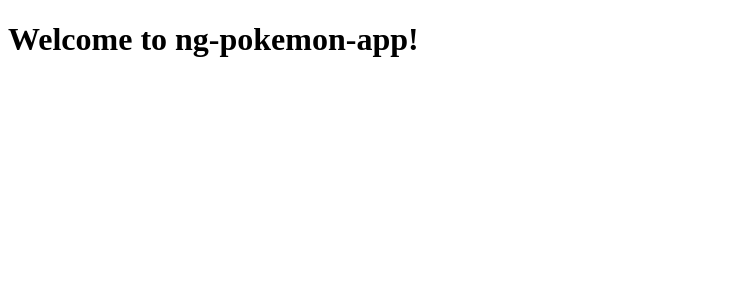
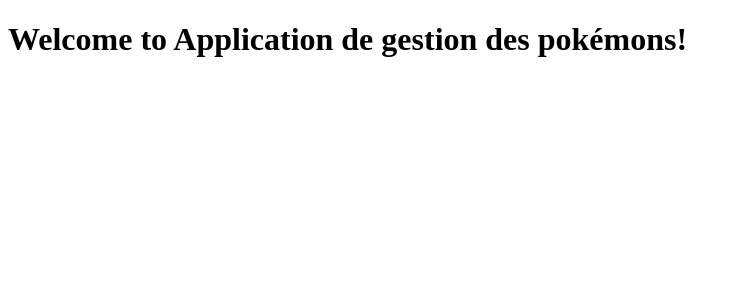
Before and after one commit to HamedDiaby-ausy/ng-pokemon-app, an Angular app: page / in a window 1280 px wide. Shown: the top 300 px of the page, without its empty margins (0-740 px from the left). Built offline with nearby package versions, Linux system fonts and the light colour scheme.

Commit message:
init project et prise en main architecture

```diff
--- a/src/app/app.component.ts
+++ b/src/app/app.component.ts
@@ -1,16 +1,9 @@
 import { Component } from '@angular/core';
-import { RouterOutlet } from '@angular/router';
 
 @Component({
   selector: 'app-root',
-  imports: [RouterOutlet],
-  template: `
-    <h1>Welcome to {{title}}!</h1>
-
-    <router-outlet />
-  `,
-  styles: [],
+  template: `<h1>Welcome to {{title}}!</h1>`
 })
 export class AppComponent {
-  title = 'ng-pokemon-app';
+  title = 'Application de gestion des pokémons';
 }
--- a/tsconfig.json
+++ b/tsconfig.json
@@ -5,6 +5,7 @@
   "compilerOptions": {
     "outDir": "./dist/out-tsc",
     "strict": true,
+    "strictPropertyInitialization": false,
     "noImplicitOverride": true,
     "noPropertyAccessFromIndexSignature": true,
     "noImplicitReturns": true,
```
